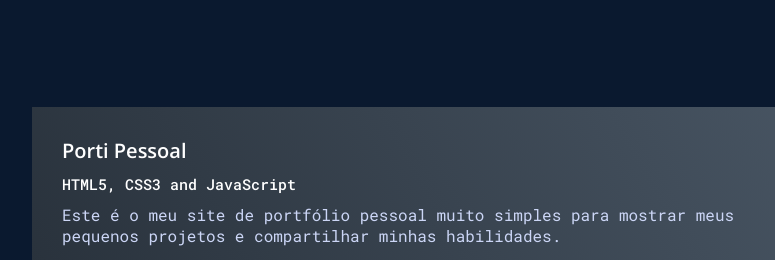
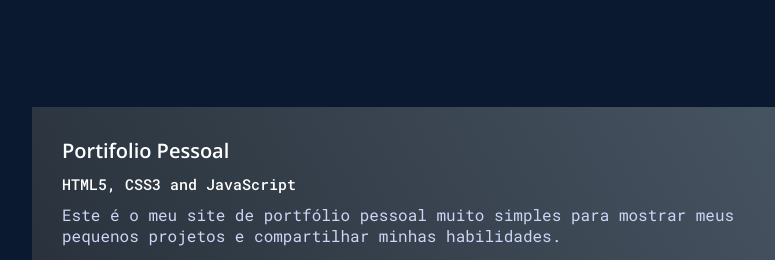
Before and after one commit to rafaelanatalia/rafaelanatalia.github.io, a plain HTML site: page index.html in a window 1280 px wide. Shown: the part 2334-2594 px from the top of the page, 208-983 px from the left. Drawn offline with nearby package versions, Linux system fonts and the light colour scheme.

Commit message:
gramatica

```diff
--- a/index.html
+++ b/index.html
@@ -134,7 +134,7 @@
                 <div class="project-item" data-aos="fade-up"
                 data-aos-anchor-placement="top-bottom">
                     <div class="project-info">
-                        <div class="row"><h1>Porti Pessoal</h1>
+                        <div class="row"><h1>Portifolio Pessoal</h1>
                             <a href="https://rafaelanatalia.github.io/"><i class="fas fa-external-link-alt fa-lg"></i></a></div>
                         <h2>HTML5, CSS3 and JavaScript</h2>
                         <p>Este é o meu site de portfólio pessoal muito simples para mostrar meus pequenos projetos e compartilhar minhas habilidades.</p>
```
